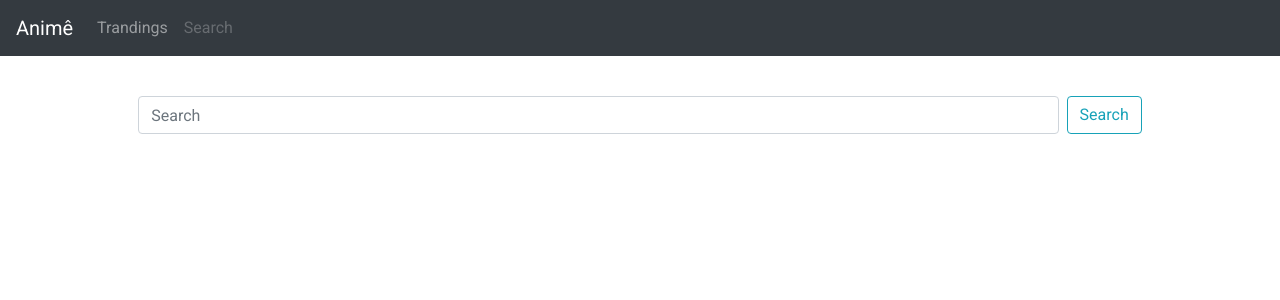
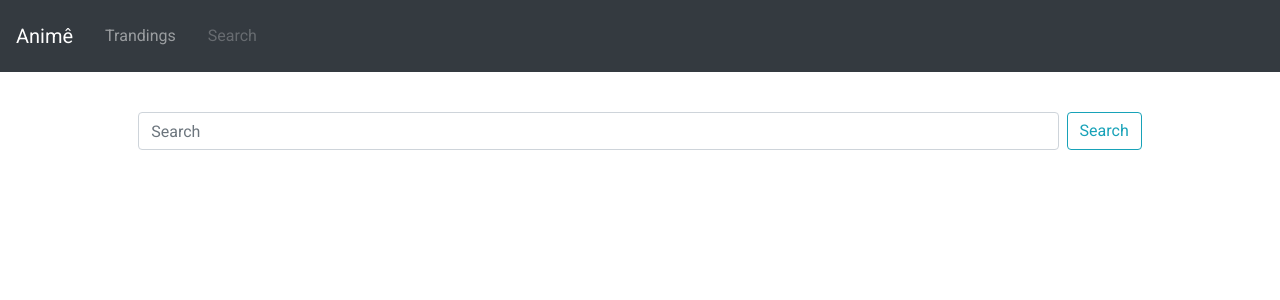
Before and after one commit to jaovito/anime-web, a React (Create React App) app: page /search in a window 1280 px wide. Shown: the top 300 px of the page. Built offline with nearby package versions, Linux system fonts and the light colour scheme.

Commit message:
React Router

```diff
--- a/src/components/Menu/index.jsx
+++ b/src/components/Menu/index.jsx
@@ -1,15 +1,17 @@
 import React from 'react';
 
 import {Navbar, Nav} from 'react-bootstrap'
+import {Link} from 'react-router-dom'
 
 function Menu(props) {
+
   return (
       <>
     <Navbar bg="dark" variant="dark">
         <Navbar.Brand >Animê</Navbar.Brand>
     <Nav className="mr-auto">
-        <Nav.Link disabled={props.disabled} href="/trandings">Trandings</Nav.Link>
-        <Nav.Link disabled={props.searchDisabled} href="/search">Search</Nav.Link>
+        <Nav.Link disabled={props.disabled} ><Link className={`nav-link ${props.disabled ? 'disabled' : ''}`} to="/" >Trandings</Link></Nav.Link>
+        <Nav.Link disabled={props.searchDisabled}><Link className={`nav-link ${props.searchDisabled ? 'disabled' : ''}`} to='/search'>Search</Link></Nav.Link>
     </Nav>
   </Navbar>
       </>
--- a/src/pages/Home/index.jsx
+++ b/src/pages/Home/index.jsx
@@ -31,7 +31,7 @@ function App() {
 
   return (
     <>
-      <Menu disabled/>
+      <Menu disabled dark/>
 
       <Container className="container">
       {templates.map((template => (
```
